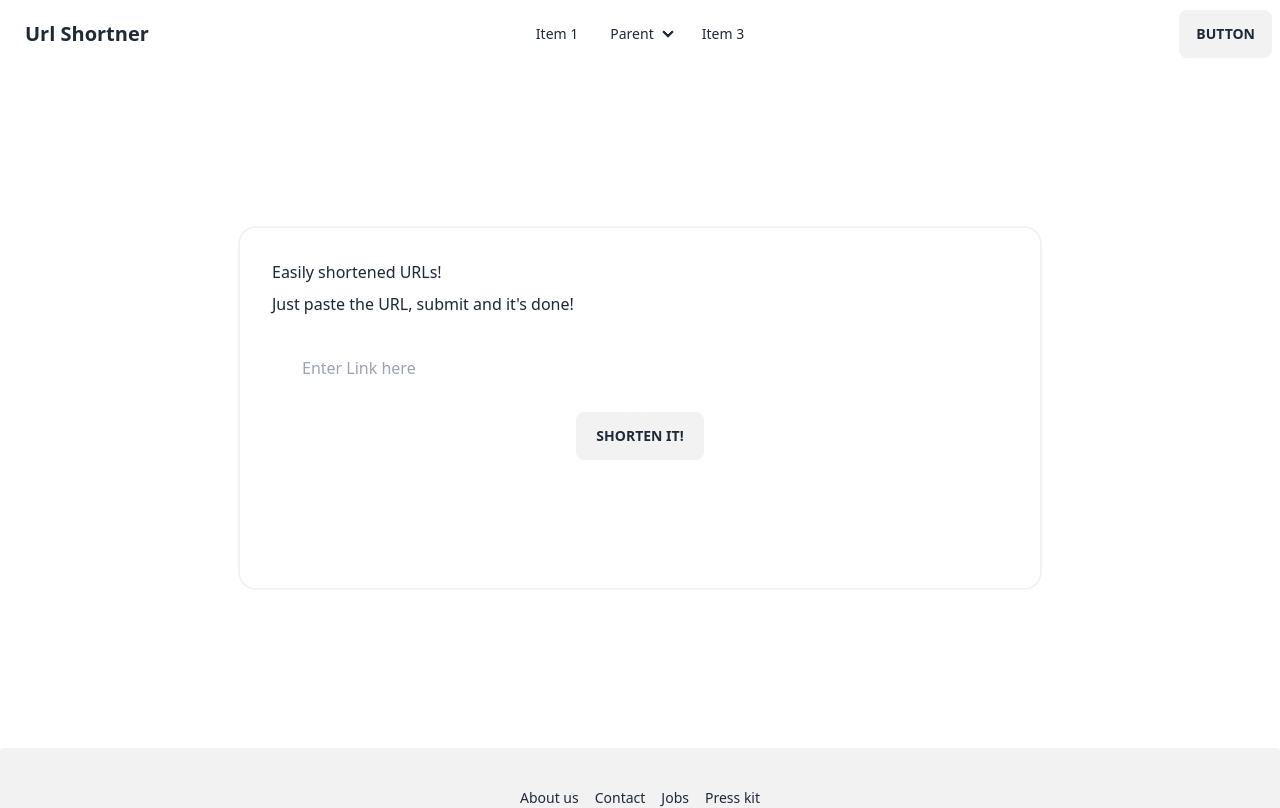
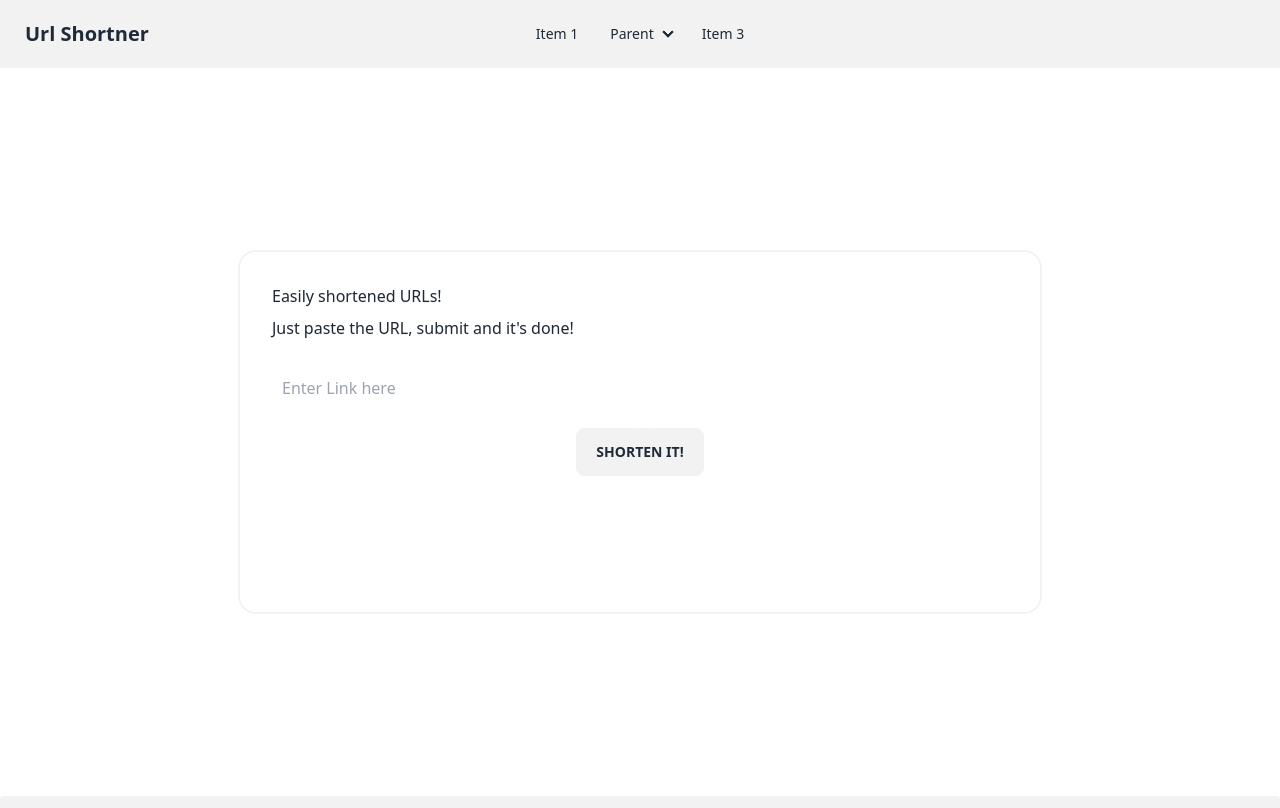
Before and after one commit to Arjun2715/URLshortner, a Vue app: page / in a window 1280 px wide. Shown: the top 808 px of the page. Built offline with nearby package versions, Linux system fonts and the light colour scheme.

Commit message:
info added

```diff
--- a/src/components/NavBar.vue
+++ b/src/components/NavBar.vue
@@ -1,5 +1,5 @@
 <template>
-  <div class="navbar bg-base-100">
+  <div class="navbar bg-base-200">
     <div class="navbar-start">
       <div class="dropdown">
         <label tabindex="0" class="btn btn-ghost lg:hidden">
@@ -51,7 +51,7 @@
       </ul>
     </div>
     <div class="navbar-end">
-      <a class="btn">Button</a>
+      <!-- <a class="btn">Button</a> -->
     </div>
   </div>
 </template>
--- a/src/components/card.vue
+++ b/src/components/card.vue
@@ -1,11 +1,11 @@
 <template>
-  <div class="card w-[50em] h-[22.5em] glass">
+  <div class="card w-[50em] h-[22.5em] glass m-6">
     <!-- <figure><img src="/images/stock/photo-1606107557195-0e29a4b5b4aa.jpg" alt="car!"/></figure> -->
     <div class="card-body">
       <h1>Easily shortened URLs!</h1>
       <h2>Just paste the URL, submit and it's done!</h2>
-      <form @submit.prevent="shorten" class="">
-        <div class="input-container">
+      <form @submit.prevent="shorten" class="p-0">
+        <div class="input-container my-4">
           <!-- <label for="name" class="name">Name:</label> -->
           <input
             placeholder="Enter Link here"
@@ -24,13 +24,15 @@
 </template>
 
 <script>
-export default {};
+export default {
+
+};
 </script>
 
 <style>
 .input-container {
   position: relative;
-  margin: 20px;
+  /* margin: 20px; */
 }
 
 label {
@@ -44,7 +46,6 @@ label {
   font-size: 16px;
   border: none;
   border-radius: 4px;
-  color: #333;
   width: 100%;
   outline: none;
 }
@@ -54,7 +55,7 @@ label {
   bottom: 0;
   left: 0;
   width: 0;
-  height: 2px;
+  height: 4px;
   background-color: #4158d0;
   background-image: linear-gradient(
     43deg,
@@ -62,7 +63,7 @@ label {
     #c850c0 46%,
     #ffcc70 100%
   );
-  transition: width 0.3s;
+  transition: width 0.5s;
 }
 
 .input[type="text"]:focus + .underline {
--- /dev/null
+++ b/src/components/info.vue
@@ -0,0 +1,47 @@
+<template>
+  <div>
+     <b>Simple and fast URL shortener!</b>
+<p>
+ShortURL allows to shorten long links from Instagram, Facebook, YouTube, Twitter, Linked In, WhatsApp, TikTok, blogs and sites. Just paste the long URL and click the Shorten URL button. On the next page, copy the shortened URL and share it on sites, chat and emails. After shortening the URL, check how many clicks it received.
+</p>
+
+<b>Shorten, share and track</b>
+<p>
+Your shortened URLs can be used in publications, documents, advertisements, blogs, forums, instant messages, and other locations. Track statistics for your business and projects by monitoring the number of hits from your URL with our click counter.
+</p>
+
+
+Easy
+ShortURL is easy and fast, enter the long link to get your shortened link
+
+
+Shortened
+Use any link, no matter what size, ShortURL always shortens
+
+
+Secure
+It is fast and secure, our service has HTTPS protocol and data encryption
+
+
+Statistics
+Check the number of clicks that your shortened URL received
+
+
+Reliable
+All links that try to disseminate spam, viruses and malware are deleted
+
+
+Devices
+Compatible with smartphones, tablets and desktop
+  </div>
+</template>
+
+<script>
+export default {
+
+}
+</script>
+
+<style>
+
+</style>
```
Also changed, not shown: src/App.vue (+12 -0 lines).
